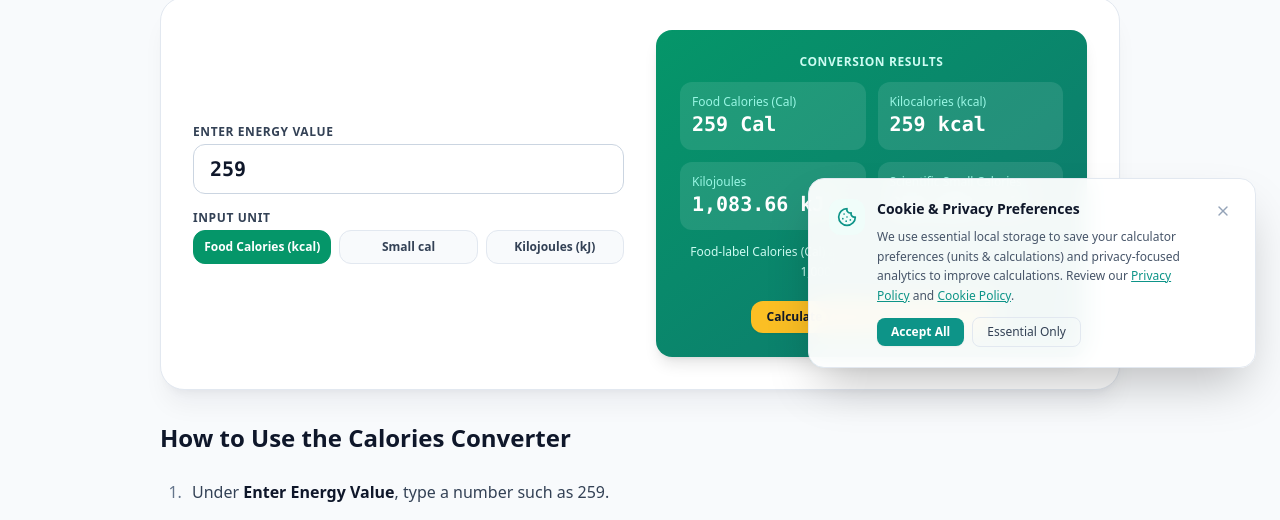
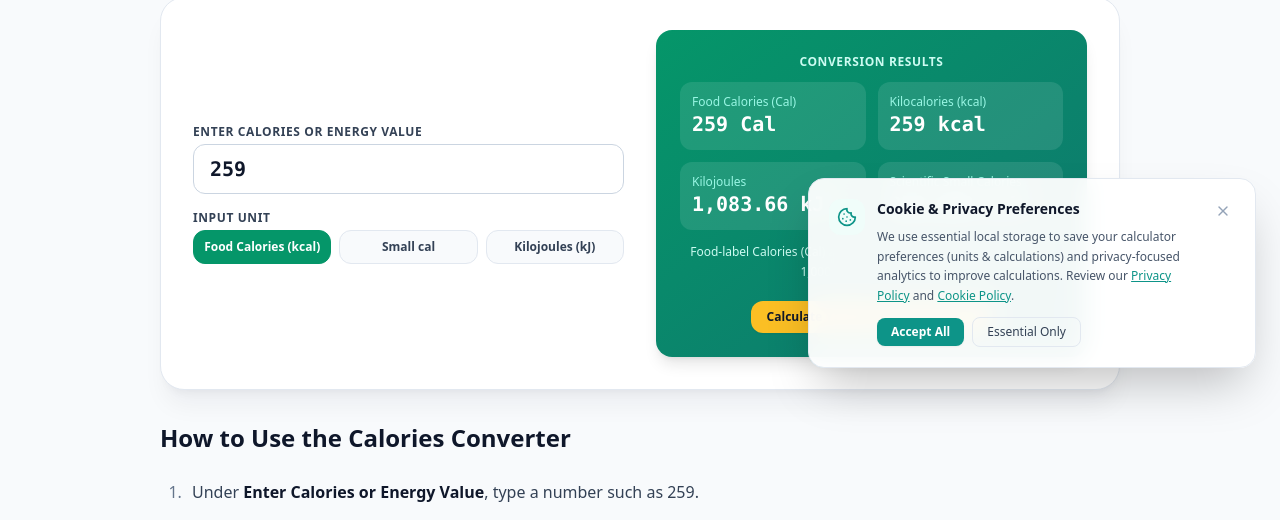
Before and after one commit to zain-taseer-developer/Walking-Calorie-Calculator-2026, a Next.js app: page /calories-vs-kcal in a window 1280 px wide. Shown: the part 416-936 px from the top of the page. Built offline with nearby package versions, Linux system fonts and the light colour scheme; no server answers.

Commit message:
Clarify energy converter input label

```diff
--- a/app/calories-vs-kcal/CaloriesVsKcalClient.tsx
+++ b/app/calories-vs-kcal/CaloriesVsKcalClient.tsx
@@ -82,7 +82,7 @@ export default function CaloriesVsKcalPage() {
           <div className="space-y-4">
             <div>
               <label htmlFor="energy-input" className="block text-xs font-bold text-slate-700 dark:text-slate-300 uppercase tracking-wider mb-1">
-                Enter Energy Value
+                Enter Calories or Energy Value
               </label>
               <input
                 id="energy-input"
@@ -186,7 +186,7 @@ export default function CaloriesVsKcalPage() {
       <section className="prose prose-slate dark:prose-invert max-w-none my-8">
         <h2>How to Use the Calories Converter</h2>
         <ol>
-          <li>Under <strong>Enter Energy Value</strong>, type a number such as 259.</li>
+          <li>Under <strong>Enter Calories or Energy Value</strong>, type a number such as 259.</li>
           <li>Under <strong>Input Unit</strong>, choose <strong>Food Calories (kcal)</strong>, <strong>Small cal</strong>, or <strong>Kilojoules (kJ)</strong>.</li>
           <li>Read the live results for food Calories (Cal), kilocalories (kcal), kilojoules, and small calories.</li>
         </ol>
```
